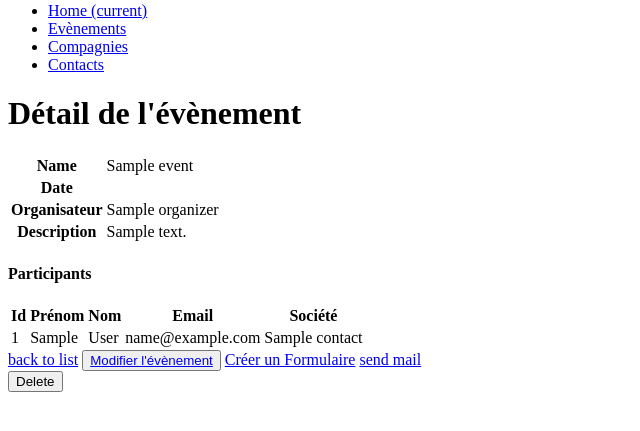
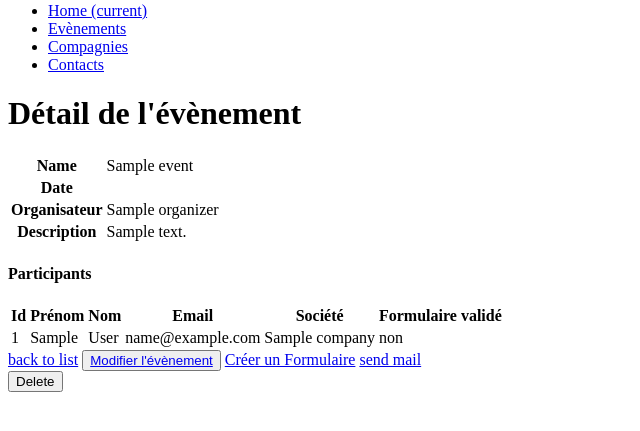
Before and after one commit to LN45/hackathon_2, a Symfony app: template templates/event/show.html.twig in a window 1280 px wide. Shown: the part 326-757 px from the top of the page, without its empty margins (0-640 px from the left). Run offline with Twig, Linux system fonts and the light colour scheme; the template is opened without the code that fills it: most values are stand-ins (such as "Sample title", 1, 10 or a date in 2020); some libraries are stand-ins or nearby versions; grey boxes are pictures that could not be loaded.

Commit message:
fix contact + constraint mail

```diff
--- a/src/Controller/MailController.php
+++ b/src/Controller/MailController.php
@@ -21,6 +21,8 @@ class MailController extends AbstractController
 
         foreach($contacts as $contact) {
 
+            if(!$contact->getHasResponse()) {
+
                 $message = (new \Swift_Message('Hello ' . $contact->getFirstName()))
                 ->setFrom('hackaton2.lcc@gmail.com')
                 ->setTo($contact->getEmail())
@@ -33,10 +35,11 @@ class MailController extends AbstractController
                     'text/html'
                 )
             ;
+            $mailer->send($message);
+            }
 
 
 
-    $mailer->send($message);
 
         }
 
--- a/src/Controller/SatisfactionQuizzController.php
+++ b/src/Controller/SatisfactionQuizzController.php
@@ -63,7 +63,8 @@ class SatisfactionQuizzController extends AbstractController
         if ($form->isSubmitted() && $form->isValid()) {
             $entityManager = $this->getDoctrine()->getManager();
             $satisfactionQuizz->setEvent ($event);
-            $satisfactionQuizz->setEmail($contact->getEmail ());
+            $satisfactionQuizz->setEmail($contact->getEmail());
+            $contact->setHasResponse(true);
             $entityManager->persist($satisfactionQuizz);
             $entityManager->flush();
 
--- a/templates/contact/index.html.twig
+++ b/templates/contact/index.html.twig
@@ -27,7 +27,7 @@
                     <tr>
                         <td>{{ contact.id }}</td>
                         <td>{{ contact.firstName }}</td>
-                        <td>{{ contact.companyName }}</td>
+                        <td>{{ contact.company.name }}</td>
                         <td class="text-right">
                             <a href="{{ path('contact_show', {'id': contact.id}) }}"><i class="far fa-eye"></i></a>
                             <a href="{{ path('contact_edit', {'id': contact.id}) }}"><i class="fas fa-pen"></i></a>
--- a/templates/contact/show.html.twig
+++ b/templates/contact/show.html.twig
@@ -17,7 +17,7 @@
             </tr>
             <tr>
                 <th>CompanyName</th>
-                <td>{{ contact.companyName }}</td>
+                <td>{{ contact.company.name }}</td>
             </tr>
         </tbody>
     </table>
--- a/templates/event/show.html.twig
+++ b/templates/event/show.html.twig
@@ -32,7 +32,7 @@
 
     <h4>Participants</h4>
 
-    <table class="table">
+    <table class="table text-center">
         <tbody>
             <tr>
                 <th>Id</th>
@@ -40,6 +40,7 @@
                 <th>Nom</th>
                 <th>Email</th>
                 <th>Société</th>
+                <th>Formulaire validé</th>
             </tr>
             {% for contact in contacts %}
             <tr>
@@ -47,7 +48,8 @@
                 <td>{{contact.firstName}}</td>
                 <td>{{contact.lastName}}</td>
                 <td>{{contact.email}}</td>
-                <td>{{contact.companyName}}</td>
+                <td>{{contact.company.name}}</td>
+                <td>{% if contact.hasResponse %} oui {% else %} non {% endif %}</td>
             </tr>
             {% endfor %}
         </tbody>
```
Also changed, not shown: src/Entity/Contact.php (+17 -5 lines), src/Form/ContactType.php (+6 -1 lines). Lines whose indentation alone changed are shown as unchanged.
